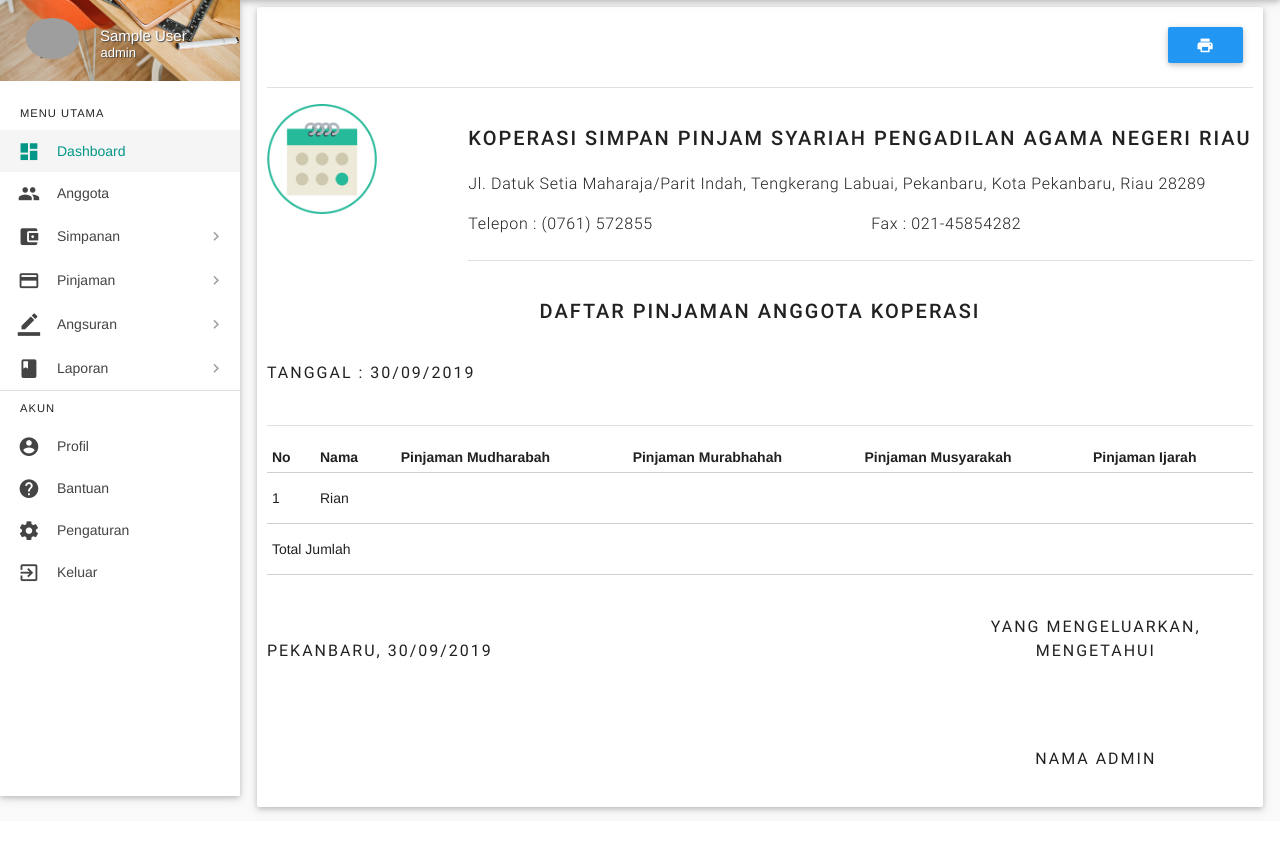
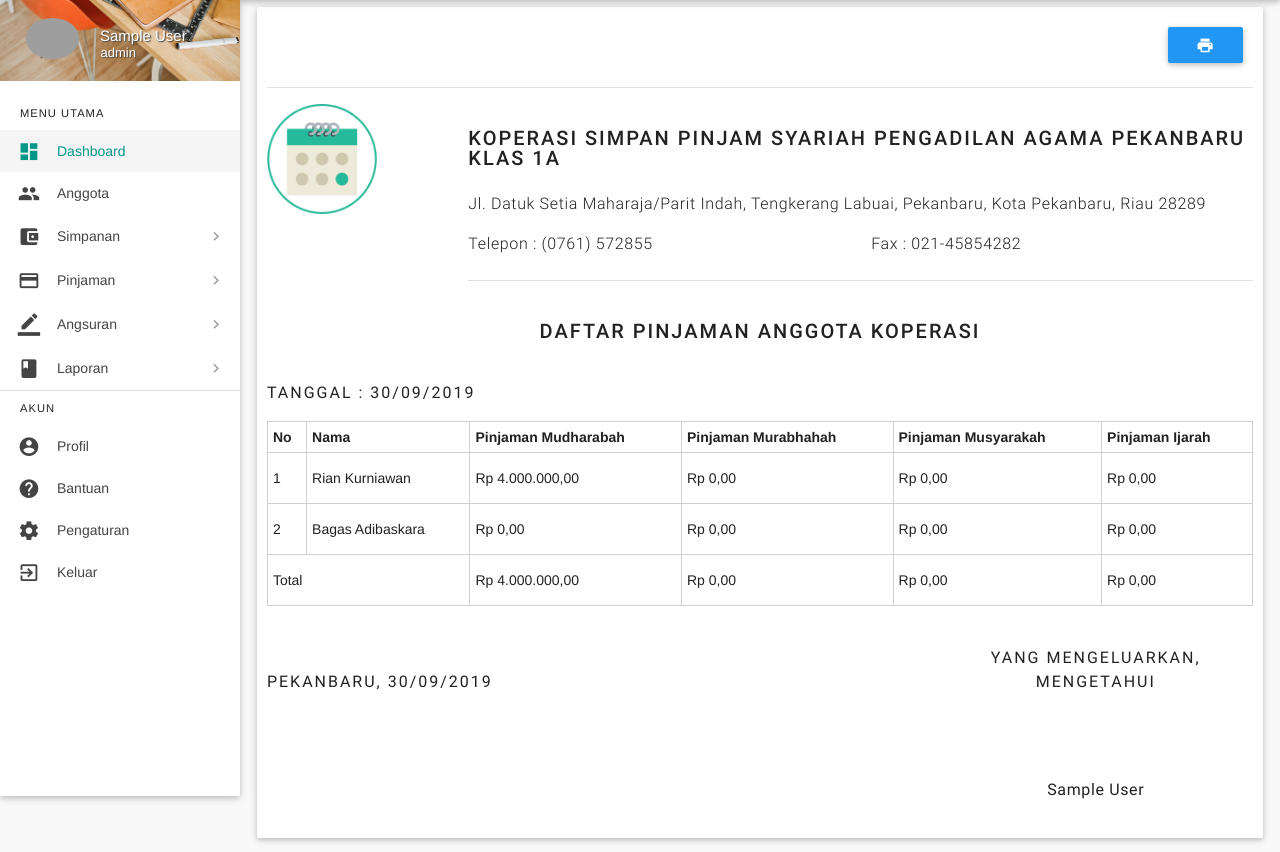
Before and after one commit to jbenastey/simkopsis, a CodeIgniter app: page /simkopsis/index.php/laporancontroller/pinjamanAnggota in a window 1280 px wide. Shown: the part 64-916 px from the top of the page. Before the commit the page ends 877 px from the top, so only its background shows below. Run offline with CodeIgniter, Linux system fonts and the light colour scheme; the visitor is signed in with stand-in values (Sample User, id 1); data comes from the database, SQL or seed files in the repository; both versions use the stored data as it was after the commit; grey boxes are pictures that could not be loaded.

Commit message:
fix laporan peminjaman

```diff
--- a/application/controllers/LaporanController.php
+++ b/application/controllers/LaporanController.php
@@ -26,9 +26,6 @@
         $data['title'] = 'Rekap Laporan Anggota Koperasi ';
         $data['model'] = parent::model('AnggotaModel');
         $data['anggota'] = parent::model('AnggotaModel')->lihat_semua();
-//        $cek = parent::model('AnggotaModel')->get_total_simpanan_by_jenis(2,'amanah');
-
-//        parent::type_dump($cek['SUM(simpanan_total)']);
 
         parent::template('laporan/simpanan',$data);
     }
@@ -36,6 +33,7 @@
     public function pinjamanAnggota()
     {
         $data['title'] = 'Rekap Laporan Anggota Koperasi ';
+        $data['model'] = parent::model('AnggotaModel');
         $data['anggota'] = parent::model('AnggotaModel')->lihat_semua();
 
         parent::template('laporan/pinjaman',$data);
--- a/application/models/AnggotaModel.php
+++ b/application/models/AnggotaModel.php
@@ -43,4 +43,10 @@
         $query = "SELECT SUM(simpanan_total) FROM simkopsis_simpanan WHERE simpanan_anggota_id = $idAnggota AND simpanan_jenis = '$jenis'";
         return parent::db()->query($query)->row_array();
     }
+
+    public function get_total_pinjaman_by_jenis($idAnggota,$jenis)
+    {
+        $query = "SELECT SUM(pinjaman_total) FROM simkopsis_pinjaman WHERE pinjaman_anggota_id = $idAnggota AND pinjaman_jenis = '$jenis'";
+        return parent::db()->query($query)->row_array();
+    }
 }
--- a/application/views/laporan/pinjaman.php
+++ b/application/views/laporan/pinjaman.php
@@ -15,7 +15,7 @@
                             <img src="<?= base_url('assets/images/favicon/simkopsis-icon.png')?>" alt="" width="110px" height="110px">
                         </div>
                         <div class="col m10 l10" style="width: 80%; display: inline">
-                            <h5 class="cardbox-text ">Koperasi Simpan Pinjam Syariah Pengadilan Agama Negeri Riau</h5>
+                            <h5 class="cardbox-text ">Koperasi Simpan pinjam syariah pengadilan agama pekanbaru klas 1a</h5>
                             <h6 class="light ">Jl. Datuk Setia Maharaja/Parit Indah, Tengkerang Labuai, Pekanbaru, Kota Pekanbaru, Riau 28289</h6>
                             <div class="row">
                                 <div class="col m6 l6" style="width: 50%;display: inline;text-align: left">
@@ -42,37 +42,56 @@
                                     <h6 class="cardbox-text">Tanggal : <?= date('d/m/Y',time());?></h6>
                                 </div>
                             </div>
-                            <h5 class="divider"></h5>
                         </div>
                         <br>
                         <div class="col m12 l12" style="display: block; width: 100%">
                             <table class="bordered">
                                 <thead>
                                     <tr>
-                                        <th>No</th>
-                                        <th>Nama </th>
-                                        <th>Pinjaman Mudharabah</th>
-                                        <th>Pinjaman Murabhahah</th>
-                                        <th>Pinjaman Musyarakah</th>
-                                        <th>Pinjaman Ijarah</th>
+                                        <th class="laporan">No</th>
+                                        <th class="laporan">Nama </th>
+                                        <th class="laporan">Pinjaman Mudharabah</th>
+                                        <th class="laporan">Pinjaman Murabhahah</th>
+                                        <th class="laporan">Pinjaman Musyarakah</th>
+                                        <th class="laporan">Pinjaman Ijarah</th>
                                     </tr>
                                 </thead>
                                 <tbody>
+
+                                <?php
+                                    $no = 1;
+                                    $mudharabahTotal = 0;
+                                    $murabahahTotal = 0;
+                                    $musyarakahTotal = 0;
+                                    $ijarahTotal = 0;
+                                    foreach ($anggota as $key=>$value):
+                                        $mudharabah = $model->get_total_pinjaman_by_jenis($value['anggota_id'],'mudharobah');
+                                        $murabahah = $model->get_total_pinjaman_by_jenis($value['anggota_id'],'murabahah');
+                                        $musyarakah = $model->get_total_pinjaman_by_jenis($value['anggota_id'],'musyarakah');
+                                        $ijarah = $model->get_total_pinjaman_by_jenis($value['anggota_id'],'ijarah');
+                                ?>
                                     <tr>
-                                        <td>1</td>
-                                        <td>Rian</td>
-                                        <td></td>
-                                        <td></td>
-                                        <td></td>
-                                        <td></td>
+                                        <td class="laporan"><?= $no?></td>
+                                        <td class="laporan"><?= $value['anggota_nama']?></td>
+                                        <td class="laporan">Rp <?= number_format($mudharabah['SUM(pinjaman_total)'],2,",",".")?></td>
+                                        <td class="laporan">Rp <?= number_format($murabahah['SUM(pinjaman_total)'],2,",",".")?></td>
+                                        <td class="laporan">Rp <?= number_format($musyarakah['SUM(pinjaman_total)'],2,",",".")?></td>
+                                        <td class="laporan">Rp <?= number_format($ijarah['SUM(pinjaman_total)'],2,",",".")?></td>
                                     </tr>
-
+                                <?php
+                                    $mudharabahTotal += (int)$mudharabah['SUM(pinjaman_total)'];
+                                    $murabahahTotal += (int)$murabahah['SUM(pinjaman_total)'];
+                                    $musyarakahTotal += (int)$musyarakah['SUM(pinjaman_total)'];
+                                    $ijarahTotal += (int)$ijarah['SUM(pinjaman_total)'];
+                                    $no++;
+                                    endforeach;
+                                ?>
                                     <tr>
-                                        <td colspan="2">Total Jumlah</td>
-                                        <td></td>
-                                        <td></td>
-                                        <td></td>
-                                        <td></td>
+                                        <td colspan="2" class="laporan">Total</td>
+                                        <td class="laporan">Rp <?= number_format($mudharabahTotal,2,',','.')?></td>
+                                        <td class="laporan">Rp <?= number_format($murabahahTotal,2,',','.')?></td>
+                                        <td class="laporan">Rp <?= number_format($musyarakahTotal,2,',','.')?></td>
+                                        <td class="laporan">Rp <?= number_format($ijarahTotal,2,',','.')?></td>
                                     </tr>
                                 </tbody>
                             </table>
@@ -90,7 +109,7 @@
                                     <br>
                                     <br>
                                     <br>
-                                    <h6 class="cardbox-text center">Nama Admin</h6>
+                                    <h6 class=" center"><?= ucfirst($this->session->userdata('name'))?></h6>
                                 </div>
                             </div>
                         </div>
--- a/application/views/templates/header.php
+++ b/application/views/templates/header.php
@@ -184,14 +184,14 @@
                             </a>
                             <div class="collapsible-body">
                                 <ul>
-                                    <li><a href="<?= base_url('laporan-anggota')?>">Buku Anggota</a>
-                                    </li>
+<!--                                    <li><a href="--><?//= base_url('laporan-anggota')?><!--">Buku Anggota</a>-->
+<!--                                    </li>-->
                                     <li><a href="<?= base_url('laporan-simpanan')?>">Daftar Simpanan</a>
                                     </li>
                                     <li><a href="<?= base_url('laporan-pinjaman')?>">Daftar Pinjaman</a>
                                     </li>
-                                    <li><a href="<?= base_url('laporan-tagihan-koperasi')?>">Daftar Tagihan</a>
-                                    </li>
+<!--                                    <li><a href="--><?//= base_url('laporan-tagihan-koperasi')?><!--">Daftar Tagihan</a>-->
+<!--                                    </li>-->
                                 </ul>
                             </div>
                         </li>
```
Also changed, not shown: db_simkopsis.json (deleted, +0 -37 lines), db_simkopsis.sql (+85 -13 lines).
